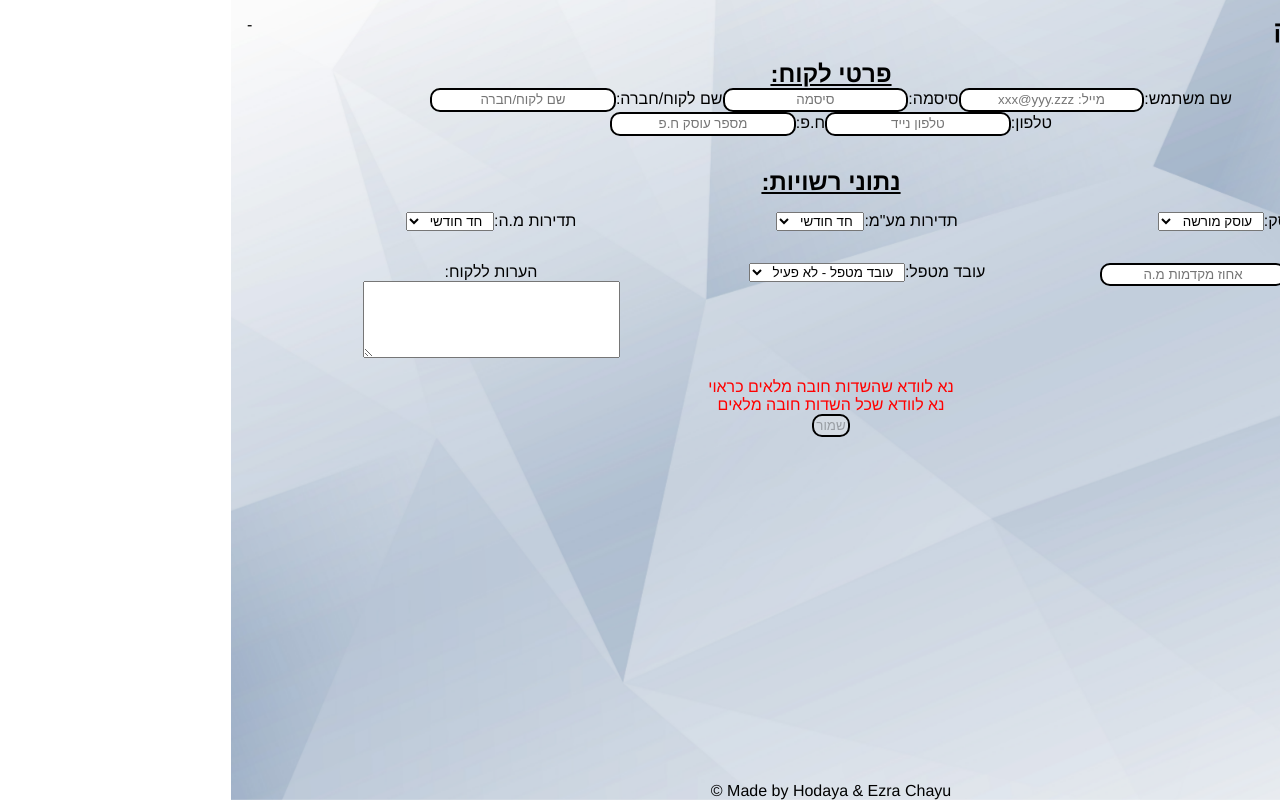
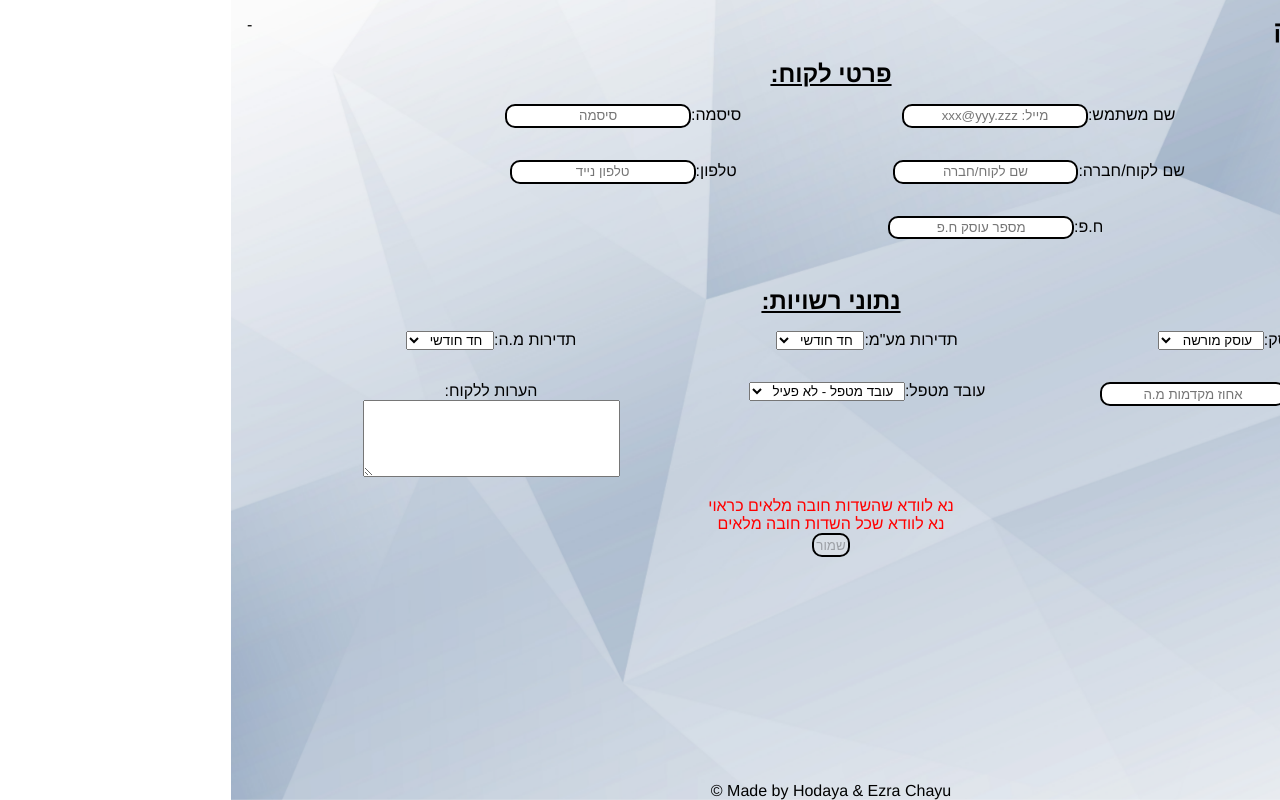
Before and after one commit to HodayaChayo/accounting-system, a React (Create React App) app in the folder client/: page /UserSettings in a window 1280 px wide. Built offline with nearby package versions, Linux system fonts and the light colour scheme; no server answers.

Commit message:
הודיה2

```diff
--- a/client/src/components/pages/UserSettings/UserSettings.module.css
+++ b/client/src/components/pages/UserSettings/UserSettings.module.css
@@ -8,8 +8,7 @@
   /* border: solid black 1.5px; */
 }
 
-<<<<<<< HEAD
-.userDetails :nth-of-type(5){
+.userDetails :nth-of-type(5) {
   /* border: solid red 3px; */
   /* flex-grow: 1; */
   margin-left: 38%;
@@ -18,11 +17,8 @@
 h2 {
   text-decoration: underline;
 }
-=======
->>>>>>> 87d8ded1be43e313530a15a04f9a23a95c123278
 
 .p {
-
   /* border: solid black 1px; */
   text-align: center;
   width: 45%;
```
